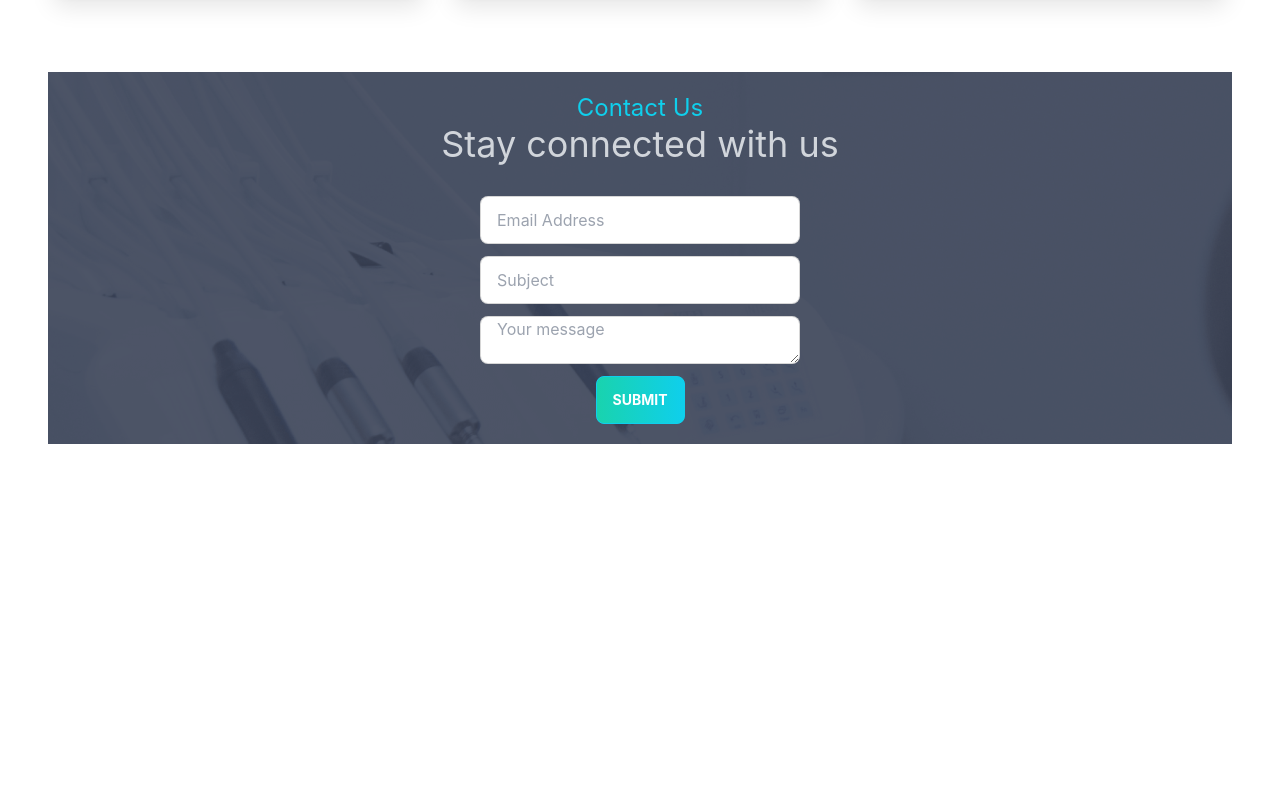
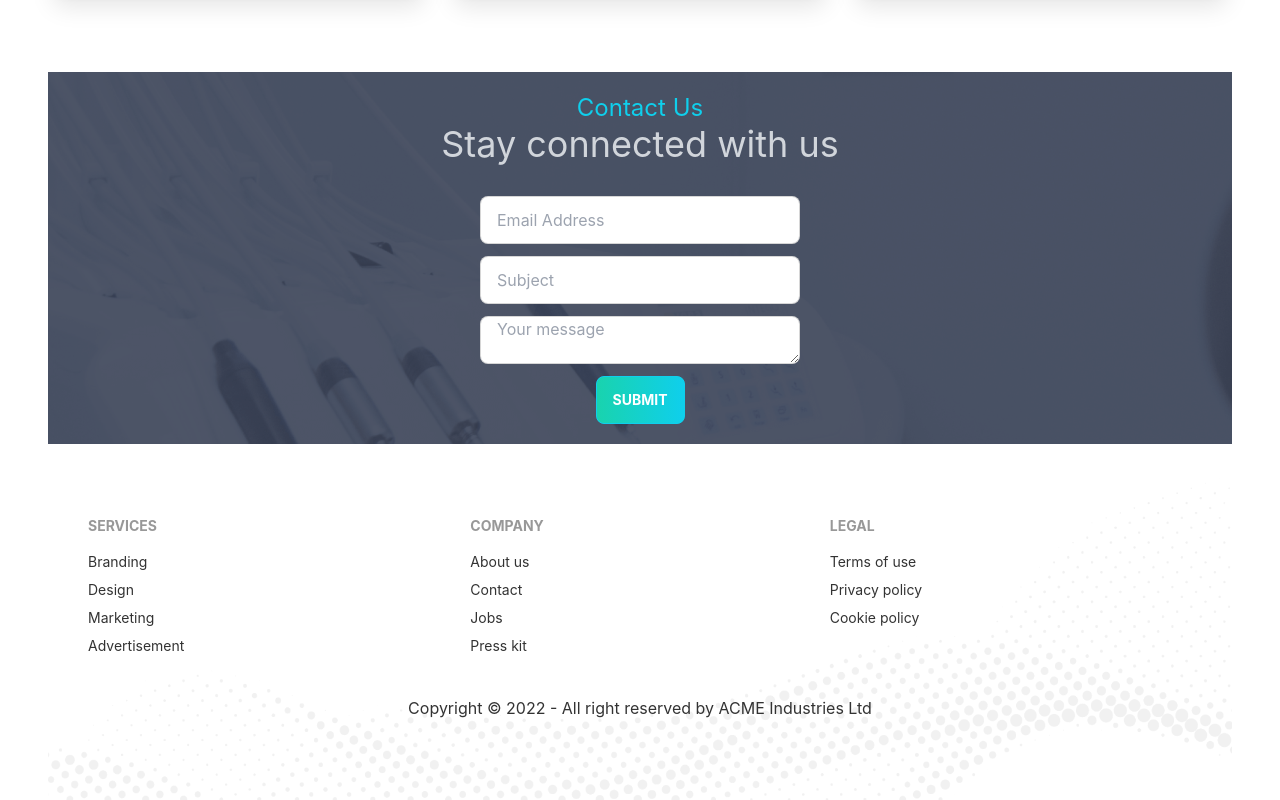
Before and after one commit to Rasel105/doctors-portal-client, a React (Create React App) app: page / in a window 1280 px wide. Shown: the part 3444-4244 px from the top of the page. Before the commit the page ends 3920 px from the top, so only its background shows below. Built offline with nearby package versions, Linux system fonts and the light colour scheme.

Commit message:
footer added

```diff
--- a/public/index.html
+++ b/public/index.html
@@ -24,7 +24,7 @@
       work correctly both with client-side routing and a non-root public URL.
       Learn how to configure a non-root public URL by running `npm run build`.
     -->
-    <title>React App</title>
+    <title>Doctors Portals</title>
   </head>
   <body>
     <noscript>You need to enable JavaScript to run this app.</noscript>
--- /dev/null
+++ b/src/Pages/Home/Footer.js
@@ -0,0 +1,41 @@
+import React from 'react';
+import footer from '../../assets/images/footer.png'
+const Footer = () => {
+
+    const year = new Date().getFullYear();
+
+    return (
+        <footer className="p-10" style={{
+            background: `url(${footer})`,
+            backgroundSize: 'cover'
+        }}>
+            <div className='footer'>
+                <div>
+                    <span className="footer-title">Services</span>
+                    <a className="link link-hover">Branding</a>
+                    <a className="link link-hover">Design</a>
+                    <a className="link link-hover">Marketing</a>
+                    <a className="link link-hover">Advertisement</a>
+                </div>
+                <div>
+                    <span className="footer-title">Company</span>
+                    <a className="link link-hover">About us</a>
+                    <a className="link link-hover">Contact</a>
+                    <a className="link link-hover">Jobs</a>
+                    <a className="link link-hover">Press kit</a>
+                </div>
+                <div>
+                    <span className="footer-title">Legal</span>
+                    <a className="link link-hover">Terms of use</a>
+                    <a className="link link-hover">Privacy policy</a>
+                    <a className="link link-hover">Cookie policy</a>
+                </div>
+            </div>
+            <div className='my-10 text-center'>
+                <p>Copyright &copy; {year} - All right reserved by ACME Industries Ltd</p>
+            </div>
+        </footer>
+    );
+};
+
+export default Footer;
--- a/src/Pages/Home/Home.js
+++ b/src/Pages/Home/Home.js
@@ -5,16 +5,18 @@ import Info from './Info';
 import MakeAppoinment from './MakeAppoinment';
 import Testimonials from './Testimonials';
 import ContactUs from '../ContactUs/ContactUs';
+import Footer from './Footer';
 
 const Home = () => {
     return (
-        <div className='px-12'>
+        <div className='px-12 mx-auto'>
             <Banner />
             <Info />
             <OurServices />
             <MakeAppoinment />
             <Testimonials />
-            <ContactUs/>
+            <ContactUs />
+            <Footer />
         </div>
     );
 };
--- a/src/Pages/Home/Info.js
+++ b/src/Pages/Home/Info.js
@@ -5,12 +5,13 @@ import marker from '../../assets/icons/marker.svg'
 import phone from '../../assets/icons/phone.svg'
 import quote from '../../assets/icons/quote.svg'
 
+
 const Info = () => {
     return (
         <div className='grid sm:grid-cols-1 lg:grid-cols-3 gap-5'>
-            <InfoCard bgClass="bg-gradient-to-r from-secondary to-primary" cardTitle="Opening Hours" img={clock}/>
-            <InfoCard bgClass="bg-accent" cardTitle="Visit our location" img={marker} style={{ backgroundColor: 'bg-primary' }}/>
-            <InfoCard bgClass="bg-gradient-to-r from-secondary to-primary" cardTitle="Contact us now" img={phone}/>
+            <InfoCard bgclass="bg-gradient-to-r from-secondary to-primary" cardTitle="Opening Hours" img={clock}/>
+            <InfoCard bgclass="bg-accent" cardTitle="Visit our location" img={marker} style={{ backgroundColor: 'bg-primary' }}/>
+            <InfoCard bgclass="bg-gradient-to-r from-secondary to-primary" cardTitle="Contact us now" img={phone}/>
         </div>
     );
 };
--- a/src/Pages/Home/InfoCard.js
+++ b/src/Pages/Home/InfoCard.js
@@ -1,13 +1,13 @@
 import React from 'react';
 
-const InfoCard = ({ img, cardTitle, bgClass }) => {
+const InfoCard = ({ img, cardTitle, bgclass }) => {
     return (
-        <div class={`card lg:card-side bg-base-100 shadow-xl ${bgClass}`}>
+        <div className={`card lg:card-side bg-base-100 shadow-xl ${bgclass}`}>
             <figure>
                 <img className='pl-5 pt-3' src={img} alt="Album" />
             </figure>
-            <div class="card-body text-white">
-                <h2 class="card-title">{cardTitle}</h2>
+            <div className="card-body text-white">
+                <h2 className="card-title">{cardTitle}</h2>
                 <p>Click the button to listen on Spotiwhy app.</p>
             </div>
         </div>
--- a/src/Pages/Home/Review.js
+++ b/src/Pages/Home/Review.js
@@ -3,12 +3,12 @@ import React from 'react';
 const Review = ({ review }) => {
     const { name, img, location } = review;
     return (
-        <div class="card lg:max-w-lg bg-base-100 shadow-xl">
-            <div class="card-body">
+        <div className="card lg:max-w-lg bg-base-100 shadow-xl">
+            <div className="card-body">
                 <p>Lorem ipsum dolor sit amet consectetur adipisicing elit. Explicabo, itaque nostrum veniam dolorem non quaerat?</p>
-                <div class="flex justify-around items-center mt-3">
-                    <div class="avatar">
-                        <div class="w-24 rounded-full ring ring-primary ring-offset-base-100 mr-5">
+                <div className="flex justify-around items-center mt-3">
+                    <div className="avatar">
+                        <div className="w-24 rounded-full ring ring-primary ring-offset-base-100 mr-5">
                             <img className='w-4' src={img} alt="" />
                         </div>
                     </div>
--- a/src/Pages/Home/Services.js
+++ b/src/Pages/Home/Services.js
@@ -43,12 +43,12 @@ const Services = () => {
                     />)
                 }
             </div>
-            <div class="hero min-h-screen my-28 w-full mx-auto">
-                <div class="hero-content flex-col lg:flex-row">
-                    <img src={treatment} alt='' class="max-w-sm rounded-lg shadow-2xl" />
+            <div className="hero min-h-screen my-28 w-full mx-auto">
+                <div className="hero-content flex-col lg:flex-row">
+                    <img src={treatment} alt='' className="max-w-sm rounded-lg shadow-2xl" />
                     <div className='lg:p-20'>
-                        <h1 class="text-5xl font-bold">Exceptional Dental Care, on Your Terms</h1>
-                        <p class="py-6">Provident cupiditate voluptatem et in. Quaerat fugiat ut assumenda excepturi exercitationem quasi. In deleniti eaque aut repudiandae et a id nisi.</p>
+                        <h1 className="text-5xl font-bold">Exceptional Dental Care, on Your Terms</h1>
+                        <p className="py-6">Provident cupiditate voluptatem et in. Quaerat fugiat ut assumenda excepturi exercitationem quasi. In deleniti eaque aut repudiandae et a id nisi.</p>
                         <PrimaryButton>Get started</PrimaryButton>
                     </div>
                 </div>
--- a/src/Pages/Home/ServicesCard.js
+++ b/src/Pages/Home/ServicesCard.js
@@ -3,12 +3,12 @@ import React from 'react';
 const ServicesCard = ({ service }) => {
     const { name, img } = service;
     return (
-        <div class="card lg:max-w-lg bg-base-100 shadow-xl">
-            <figure class="px-10 pt-10">
-                <img src={img} alt="Shoes" class="rounded-xl" />
+        <div className="card lg:max-w-lg bg-base-100 shadow-xl">
+            <figure className="px-10 pt-10">
+                <img src={img} alt="Shoes" className="rounded-xl" />
             </figure>
-            <div class="card-body items-center text-center">
-                <h2 class="card-title">{name}</h2>
+            <div className="card-body items-center text-center">
+                <h2 className="card-title">{name}</h2>
                 <p>If a dog chews shoes whose shoes does he choose?</p>
             </div>
         </div>
--- a/src/Pages/Shared/Navbar.js
+++ b/src/Pages/Shared/Navbar.js
@@ -14,20 +14,20 @@ const Navbar = () => {
 
     return (
         <div>
-            <div class="navbar bg-base-100">
-                <div class="navbar-start">
-                    <div class="dropdown">
-                        <label tabindex="0" class="btn btn-ghost lg:hidden">
-                            <svg xmlns="http://www.w3.org/2000/svg" class="h-5 w-5" fill="none" viewBox="0 0 24 24" stroke="currentColor"><path stroke-linecap="round" stroke-linejoin="round" stroke-width="2" d="M4 6h16M4 12h8m-8 6h16" /></svg>
+            <div className="navbar bg-base-100">
+                <div className="navbar-start">
+                    <div className="dropdown">
+                        <label tabIndex="0" className="btn btn-ghost lg:hidden">
+                            <svg xmlns="http://www.w3.org/2000/svg" className="h-5 w-5" fill="none" viewBox="0 0 24 24" stroke="currentColor"><path strokeLinecap="round" strokeLinejoin="round" strokeWidth="2" d="M4 6h16M4 12h8m-8 6h16" /></svg>
                         </label>
-                        <ul tabindex="0" class="menu menu-compact dropdown-content mt-3 p-2 shadow bg-base-100 rounded-box w-52">
+                        <ul tabIndex="0" className="menu menu-compact dropdown-content mt-3 p-2 shadow bg-base-100 rounded-box w-52">
                             {menuItem}
                         </ul>
                     </div>
-                    <a class="btn btn-ghost normal-case text-xl">Doctors Portal</a>
+                    <a className="btn btn-ghost normal-case text-xl">Doctors Portal</a>
                 </div>
-                <div class="navbar-center hidden lg:flex">
-                    <ul class="menu menu-horizontal p-0">
+                <div className="navbar-center hidden lg:flex">
+                    <ul className="menu menu-horizontal p-0">
                         {menuItem}
                     </ul>
                 </div>
```
